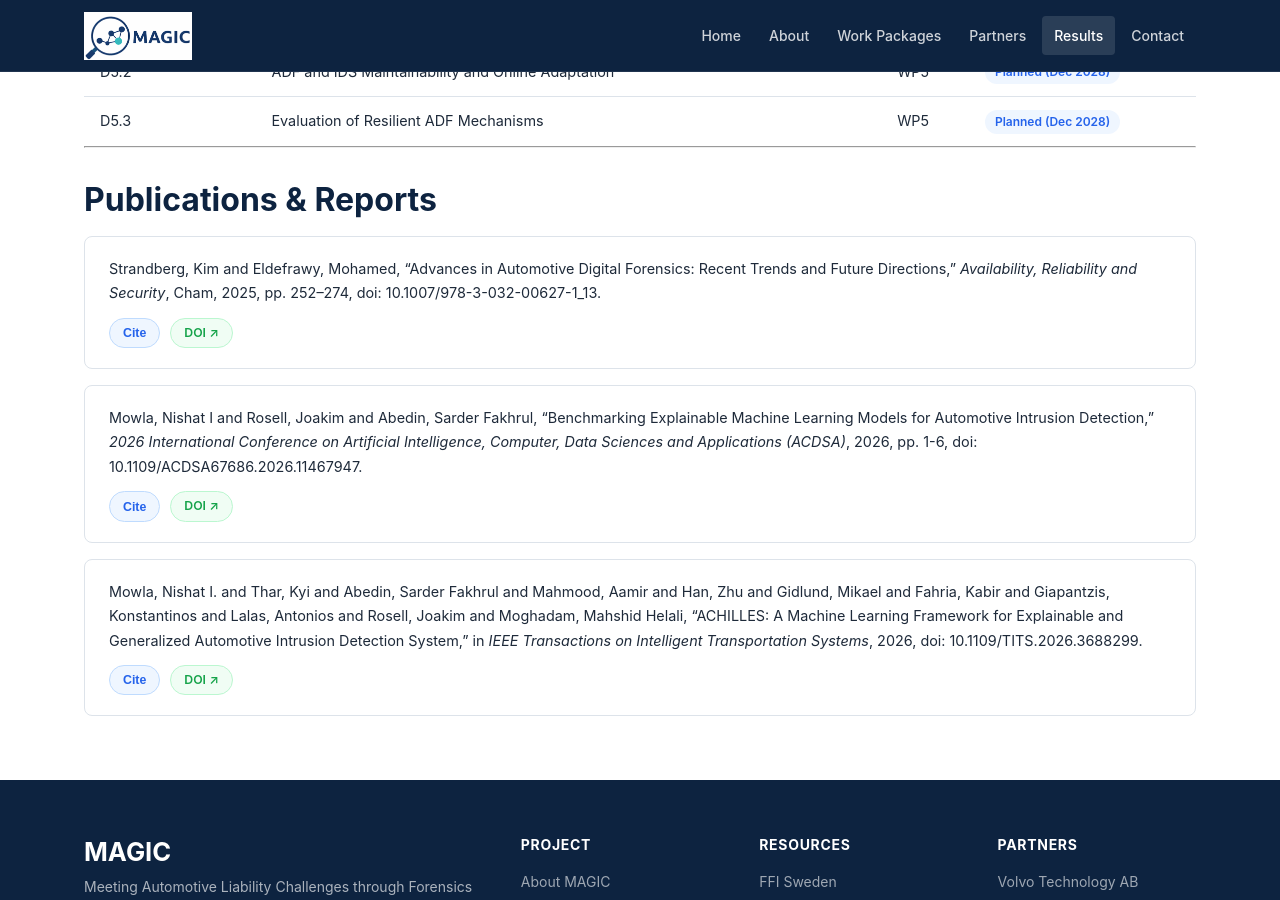
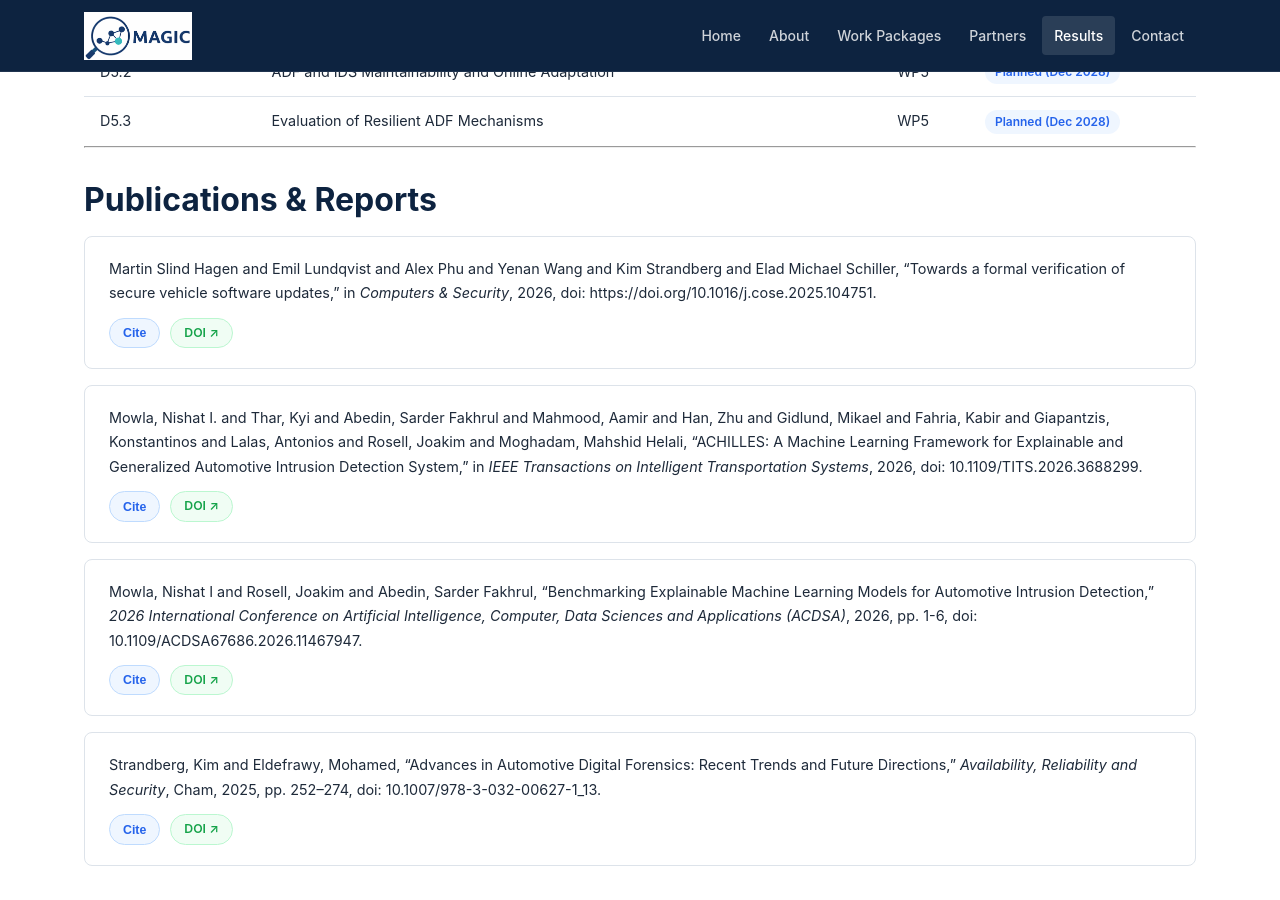
Before and after one commit to magic-ffi-project/magic-ffi-project.github.io, a Jekyll site: the page built from publications/index.md, in a window 1280 px wide and 900 px high, scrolled down 836 px. Built offline with Jekyll 4.4.1, drawn with Linux system fonts in a browser that asks for light colours; some of the changed lines change nothing that is shown.

Commit message:
Add new publications, change ordering to begin with newest
Added new publications and removed outdated entries.

```diff
--- a/_data/publications.yml
+++ b/_data/publications.yml
@@ -1,3 +1,53 @@
+- key: kim2026
+  url: "https://www.sciencedirect.com/science/article/pii/S0167404825004407"
+  bibtex: |
+    @article{HAGEN2026104751,
+    title = {Towards a formal verification of secure vehicle software updates},
+    journal = {Computers & Security},
+    volume = {161},
+    pages = {104751},
+    year = {2026},
+    issn = {0167-4048},
+    doi = {https://doi.org/10.1016/j.cose.2025.104751},
+    url = {https://www.sciencedirect.com/science/article/pii/S0167404825004407},
+    author = {Martin Slind Hagen and Emil Lundqvist and Alex Phu and Yenan Wang and Kim Strandberg and Elad Michael Schiller},
+    keywords = {Provable security, Vehicular systems, Secure software updates},
+    abstract = {With the rise of software-defined vehicles (SDVs), where software governs most vehicle functions alongside enhanced connectivity, the need for secure software updates has become increasingly critical. Software vulnerabilities can severely impact safety, the economy, and society. In response to this challenge, Strandberg et al. [escar Europe, 2021] introduced the Unified Software Update Framework (UniSUF), designed to provide a secure update framework that integrates seamlessly with existing vehicular infrastructures. Although UniSUF has previously been evaluated regarding cybersecurity, these assessments have not employed formal verification methods. To bridge this gap, we perform a formal security analysis of UniSUF. We model UniSUF’s architecture and assumptions to reflect real-world automotive systems and develop a ProVerif-based framework that formally verifies UniSUF’s compliance with essential security requirements — confidentiality, integrity, authenticity, freshness, order, and liveness —demonstrating their satisfiability through symbolic execution. Our results demonstrate that UniSUF adheres to the specified security guarantees, ensuring the correctness and reliability of its security framework.}
+    }
+
+
+- key: mowla2026achilles
+  # pdf: "mowla2026achilles.pdf"
+  bibtex: |
+    @ARTICLE{11523163,
+    author={Mowla, Nishat I. and Thar, Kyi and Abedin, Sarder Fakhrul and Mahmood, Aamir and Han, Zhu and Gidlund, Mikael and Fahria, Kabir and Giapantzis, Konstantinos and Lalas, Antonios and Rosell, Joakim and Moghadam, Mahshid Helali},
+    journal={IEEE Transactions on Intelligent Transportation Systems},
+    title={ACHILLES: A Machine Learning Framework for Explainable and Generalized Automotive Intrusion Detection System},
+    year={2026},
+    volume={},
+    number={},
+    pages={1-16},
+    keywords={Modeling;Automotive engineering;Metalearning;Training;Controller area networks;Vehicles;Timing;Radio frequency;Testing;Machine learning;In-vehicle networks (IVNs);automotive intrusion detection;generalizability;explainable AI (XAI)},
+    doi={10.1109/TITS.2026.3688299}
+    }
+
+
+- key: mowla2026benchmarking
+  # pdf: "mowla2026benchmarking.pdf"
+  bibtex: |
+    @INPROCEEDINGS{11467947,
+    author={Mowla, Nishat I and Rosell, Joakim and Abedin, Sarder Fakhrul},
+    booktitle={2026 International Conference on Artificial Intelligence, Computer, Data Sciences and Applications (ACDSA)},
+    title={Benchmarking Explainable Machine Learning Models for Automotive Intrusion Detection},
+    year={2026},
+    volume={},
+    number={},
+    pages={1-6},
+    keywords={Payloads;Feeds;Central Processing Unit;Internet of Things;Radio frequency;Communication systems;Protocols;Communications technology;Internet;Internet of Vehicles;Vehicular Network;Intrusion Detection System;XAI;Machine Learning;Network Attacks},
+    doi={10.1109/ACDSA67686.2026.11467947}
+    }
+
+
 - key: kim2025advances
   url: "https://link.springer.com/chapter/10.1007/978-3-032-00627-1_13"
   bibtex: |
@@ -18,35 +68,3 @@
     isbn="978-3-032-00627-1",
     doi="10.1007/978-3-032-00627-1_13"
     }
-
-
-- key: mowla2026benchmarking
-  # pdf: "mowla2026benchmarking.pdf"
-  bibtex: |
-    @INPROCEEDINGS{11467947,
-    author={Mowla, Nishat I and Rosell, Joakim and Abedin, Sarder Fakhrul},
-    booktitle={2026 International Conference on Artificial Intelligence, Computer, Data Sciences and Applications (ACDSA)},
-    title={Benchmarking Explainable Machine Learning Models for Automotive Intrusion Detection},
-    year={2026},
-    volume={},
-    number={},
-    pages={1-6},
-    keywords={Payloads;Feeds;Central Processing Unit;Internet of Things;Radio frequency;Communication systems;Protocols;Communications technology;Internet;Internet of Vehicles;Vehicular Network;Intrusion Detection System;XAI;Machine Learning;Network Attacks},
-    doi={10.1109/ACDSA67686.2026.11467947}
-    }
-
-
-- key: mowla2026achilles
-  # pdf: "mowla2026achilles.pdf"
-  bibtex: |
-    @ARTICLE{11523163,
-    author={Mowla, Nishat I. and Thar, Kyi and Abedin, Sarder Fakhrul and Mahmood, Aamir and Han, Zhu and Gidlund, Mikael and Fahria, Kabir and Giapantzis, Konstantinos and Lalas, Antonios and Rosell, Joakim and Moghadam, Mahshid Helali},
-    journal={IEEE Transactions on Intelligent Transportation Systems},
-    title={ACHILLES: A Machine Learning Framework for Explainable and Generalized Automotive Intrusion Detection System},
-    year={2026},
-    volume={},
-    number={},
-    pages={1-16},
-    keywords={Modeling;Automotive engineering;Metalearning;Training;Controller area networks;Vehicles;Timing;Radio frequency;Testing;Machine learning;In-vehicle networks (IVNs);automotive intrusion detection;generalizability;explainable AI (XAI)},
-    doi={10.1109/TITS.2026.3688299}
-    }
```
